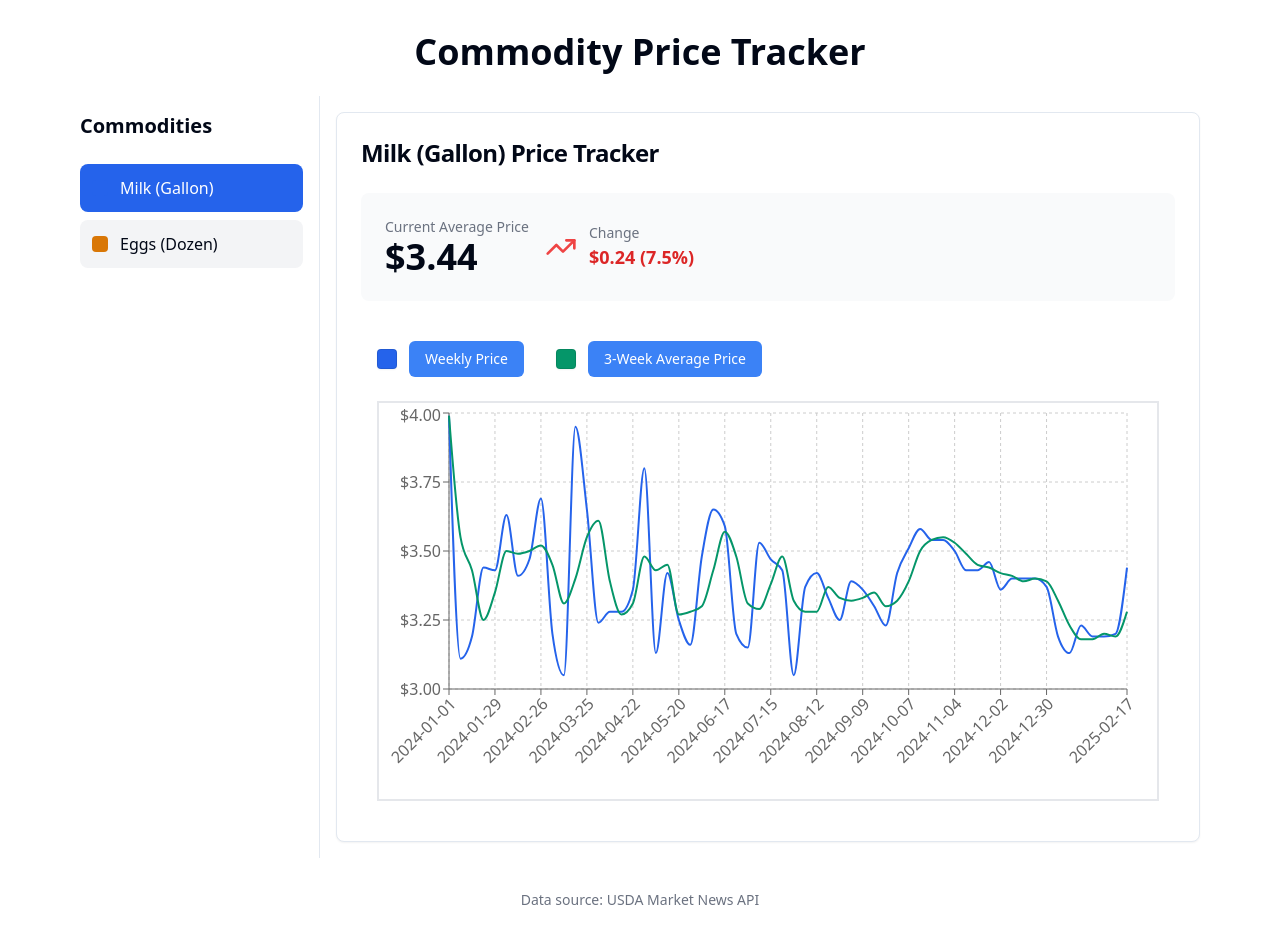
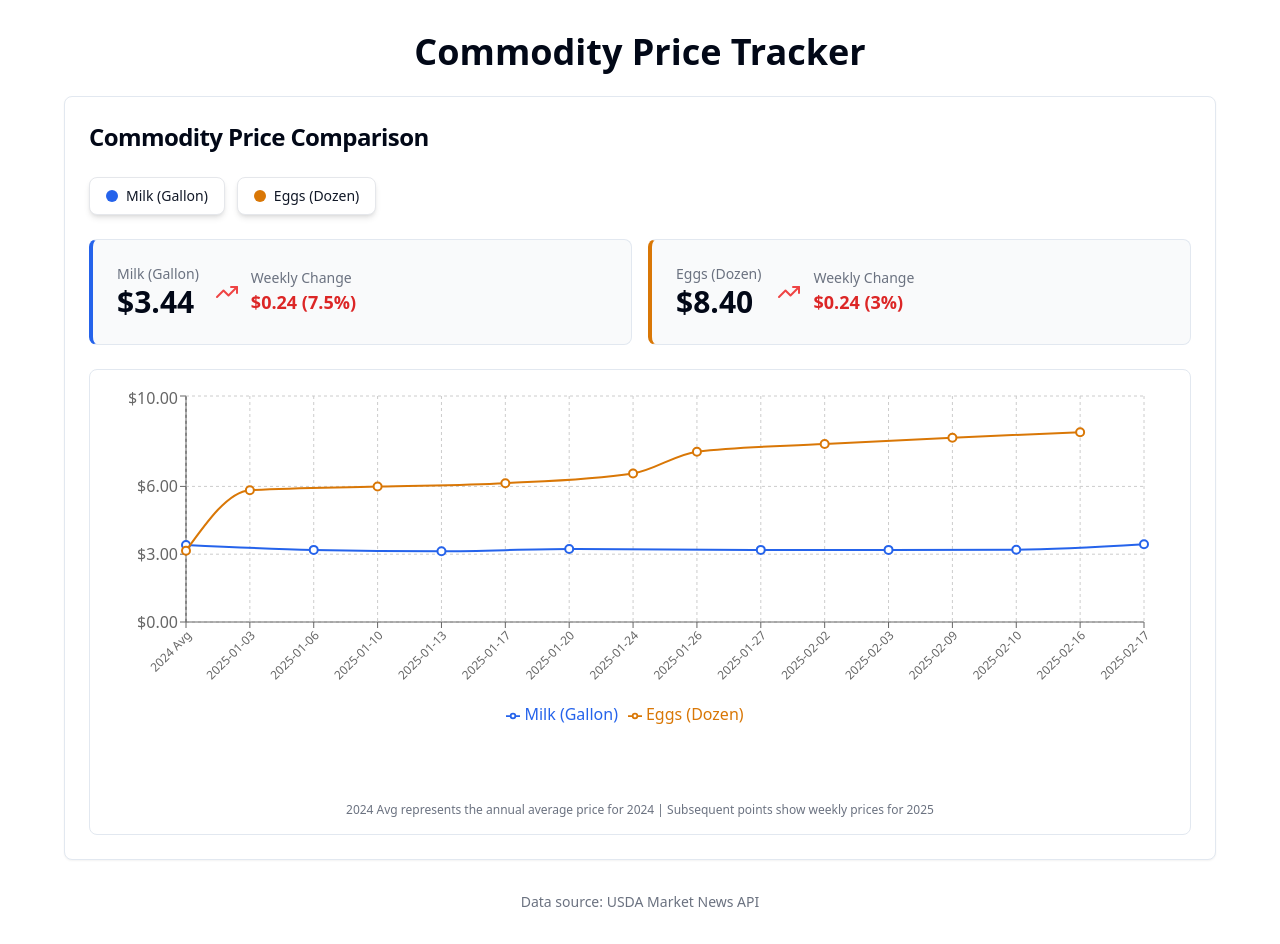
Before and after one commit to chodizzle/price-tracker, a Next.js app: page / in a window 1280 px wide. Built offline with nearby package versions, Linux system fonts and the light colour scheme.

Commit message:
Updated CPT to show 2 Prices w/ Lines

```diff
--- a/src/components/CommodityPriceTracker.js
+++ b/src/components/CommodityPriceTracker.js
@@ -1,97 +1,215 @@
 'use client';
 
 import React, { useState, useEffect, useMemo } from 'react';
-import { LineChart, Line, XAxis, YAxis, CartesianGrid, Tooltip, ResponsiveContainer, Legend } from 'recharts';
+import { LineChart, Line, XAxis, YAxis, CartesianGrid, Tooltip, ResponsiveContainer, Legend, ReferenceLine } from 'recharts';
 import { Card, CardHeader, CardTitle, CardContent } from '@/components/ui/card';
 import { TrendingUp, TrendingDown, ChevronLeft, ChevronRight } from 'lucide-react';
 
-// Calculate rolling average
-function addRollingAverage(data, window = 3) {
-  if (!data || data.length === 0) return [];
+// Commodity display names and colors
+const COMMODITY_CONFIG = {
+  milk: {
+    name: 'Milk (Gallon)',
+    color: '#2563eb',      // blue-600
+  },
+  eggs: {
+    name: 'Eggs (Dozen)',
+    color: '#d97706',      // amber-600
+  },
+  bread: {
+    name: 'Bread (Loaf)',
+    color: '#9333ea',      // purple-600
+  },
+  chicken: {
+    name: 'Chicken (lb)',
+    color: '#dc2626',      // red-600
+  }
+};
 
-  return data.map((item, index) => {
-    const priceWindow = data
-      .slice(Math.max(0, index - window + 1), index + 1)
-      .map(d => d.price);
-
-    const average = priceWindow.reduce((sum, price) => sum + price, 0) / priceWindow.length;
-
-    return {
-      ...item,
-      rollingAvg: Number(average.toFixed(2))
-    };
-  });
-}
-
+// Custom tooltip showing all visible commodities
 const CustomTooltip = ({ active, payload, label, visibleLines }) => {
-  if (!active || !payload?.[0]) return null;
+  if (!active || !payload || payload.length === 0) return null;
 
   return (
     <div className="bg-white p-3 border rounded shadow-lg">
       <p className="font-semibold">{label}</p>
-      {visibleLines.weeklyPrice && payload[0] && (
-        <p className="text-blue-600">
-          Price: ${Number(payload[0].value).toFixed(2)}
+      {payload.map((entry, index) => {
+        // Only show commodities that are visible
+        const commodity = entry.dataKey.split('-')[0];
+        if (!visibleLines[commodity]) return null;
+
+        return (
+          <p
+            key={index}
+            style={{ color: COMMODITY_CONFIG[commodity]?.color || '#333' }}
+            className="font-medium"
+          >
+            {COMMODITY_CONFIG[commodity]?.name || commodity}: ${Number(entry.value).toFixed(2)}
           </p>
-      )}
-      {visibleLines.rollingAverage && payload[1] && (
-        <p className="text-emerald-600">
-          3-Week Avg: ${Number(payload[1].value).toFixed(2)}
-        </p>
-      )}
+        );
+      })}
     </div>
   );
 };
+
+// Prepare data to include annual average and regular price points
+function prepareChartData(commoditiesData) {
+  const allData = {};
+  let dates = new Set();
+
+  // First, collect all unique dates and prepare annual averages
+  Object.keys(commoditiesData).forEach(commodity => {
+    if (!commoditiesData[commodity]?.data) return;
+
+    // Add annual average data point if available
+    if (commoditiesData[commodity]?.metadata?.baseline?.['2024']?.annualMean) {
+      const annualAvg = {
+        date: '2024 Avg',
+        [`${commodity}-price`]: commoditiesData[commodity].metadata.baseline['2024'].annualMean
+      };
+
+      allData['2024 Avg'] = {
+        ...(allData['2024 Avg'] || {}),
+        ...annualAvg
+      };
+
+      dates.add('2024 Avg');
+    }
+
+    // Add regular price points
+    commoditiesData[commodity].data.forEach(point => {
+      if (point.date.startsWith('2025')) { // Only include 2025 data
+        dates.add(point.date);
+        allData[point.date] = {
+          ...(allData[point.date] || {}),
+          [`${commodity}-price`]: point.price
+        };
+      }
+    });
+  });
+
+  // Convert the collected data to an array and sort by date
+  const sortedDates = Array.from(dates).sort((a, b) => {
+    if (a === '2024 Avg') return -1;
+    if (b === '2024 Avg') return 1;
+    return new Date(a) - new Date(b);
+  });
+
+  // Create the chart data with connected points
+  const chartData = sortedDates.map(date => ({
+    date,
+    ...allData[date]
+  }));
+
+  // Ensure we have consistent property names across all data points
+  const allProperties = new Set();
+
+  // Find all property names
+  chartData.forEach(point => {
+    Object.keys(point).forEach(key => {
+      if (key !== 'date') {
+        allProperties.add(key);
+      }
+    });
+  });
+
+  // Make sure all data points have all properties (even if null)
+  // This helps Recharts connect the lines properly
+  return chartData.map(point => {
+    const result = { ...point };
+
+    allProperties.forEach(prop => {
+      if (!(prop in point)) {
+        result[prop] = null;
+      }
+    });
+
+    return result;
+  });
+}
+
+// Find min and max values for y-axis
+function getYDomain(chartData, visibleLines) {
+  let min = Infinity;
+  let max = -Infinity;
+
+  chartData.forEach(point => {
+    Object.keys(point).forEach(key => {
+      if (key === 'date') return;
+
+      const commodity = key.split('-')[0];
+      if (!visibleLines[commodity]) return;
+
+      if (point[key] < min) min = point[key];
+      if (point[key] > max) max = point[key];
+    });
+  });
+
+  // Add some padding
+  min = min === Infinity ? 0 : Math.floor(min * 0.9);
+  max = max === -Infinity ? 10 : Math.ceil(max * 1.1);
+
+  return [min, max];
+}
 
 // Main component
 export default function CommodityPriceTracker() {
   // State for all commodities data
   const [commoditiesData, setCommoditiesData] = useState({
     milk: { loading: true, data: [], error: null, latestPrice: null, priceChange: null },
-    eggs: { loading: true, data: [], error: null, latestPrice: null, priceChange: null },
-    bread: { loading: true, data: [], error: null, latestPrice: null, priceChange: null },
-    chicken: { loading: true, data: [], error: null, latestPrice: null, priceChange: null }
+    eggs: { loading: true, data: [], error: null, latestPrice: null, priceChange: null }
   });
 
-  const [selectedCommodity, setSelectedCommodity] = useState('milk');
   const [visibleLines, setVisibleLines] = useState({
-    weeklyPrice: true,
-    rollingAverage: true
+    milk: true,
+    eggs: true
   });
 
-  // Mobile sidebar state
-  const [sidebarOpen, setSidebarOpen] = useState(false);
+  // Calculate the latest stats for each commodity
+  const commodityStats = useMemo(() => {
+    const stats = {};
 
-  // Commodity display names and colors
-  const COMMODITY_CONFIG = {
-    milk: {
-      name: 'Milk (Gallon)',
-      colors: {
-        price: '#2563eb',        // blue-600
-        average: '#059669'       // emerald-600
+    Object.keys(commoditiesData).forEach(commodity => {
+      const data = commoditiesData[commodity]?.data || [];
+      if (data.length >= 2) {
+        const latest = data[data.length - 1];
+        const previous = data[data.length - 2];
+        stats[commodity] = {
+          latestPrice: latest.price,
+          priceChange: {
+            amount: (latest.price - previous.price).toFixed(2),
+            percentage: ((latest.price - previous.price) / previous.price * 100).toFixed(1)
           }
-    },
-    eggs: {
-      name: 'Eggs (Dozen)',
-      colors: {
-        price: '#d97706',        // amber-600
-        average: '#db2777'       // pink-600
+        };
       }
-    },
-    bread: {
-      name: 'Bread (Loaf)',
-      colors: {
-        price: '#9333ea',        // purple-600
-        average: '#65a30d'       // lime-600
-      }
-    },
-    chicken: {
-      name: 'Chicken (lb)',
-      colors: {
-        price: '#dc2626',        // red-600
-        average: '#0891b2'       // cyan-600
-      }
-    }
+    });
+
+    return stats;
+  }, [commoditiesData]);
+
+  // Prepare chart data with 2024 average and 2025 weekly prices
+  const chartData = useMemo(() => {
+    return prepareChartData(commoditiesData);
+  }, [commoditiesData]);
+
+  // Calculate Y-axis domain based on visible lines
+  const yDomain = useMemo(() => {
+    return getYDomain(chartData, visibleLines);
+  }, [chartData, visibleLines]);
+
+  // Available commodities (those with data)
+  const availableCommodities = useMemo(() => {
+    return Object.keys(commoditiesData).filter(commodity =>
+      !commoditiesData[commodity].loading &&
+      commoditiesData[commodity].data?.length > 0
+    );
+  }, [commoditiesData]);
+
+  // Handle toggling line visibility
+  const handleToggleLine = (commodity) => {
+    setVisibleLines(prev => ({
+      ...prev,
+      [commodity]: !prev[commodity]
+    }));
   };
 
   // Fetch data from our local API
@@ -115,28 +233,14 @@ export default function CommodityPriceTracker() {
       Object.keys(result.data).forEach(commodity => {
         if (!result.data[commodity]?.prices) return;
 
-        // Add rolling average to the price data
-        const prices = addRollingAverage(result.data[commodity].prices);
-
-        let latestPrice = null;
-        let priceChange = null;
-
-        if (prices.length >= 2) {
-          const latest = prices[prices.length - 1];
-          const previous = prices[prices.length - 2];
-          latestPrice = latest.price;
-          priceChange = {
-            amount: (latest.price - previous.price).toFixed(2),
-            percentage: ((latest.price - previous.price) / previous.price * 100).toFixed(1)
-          };
-        }
+        const prices = result.data[commodity].prices.sort((a, b) =>
+          new Date(a.date) - new Date(b.date)
+        );
 
         processedData[commodity] = {
           loading: false,
           data: prices,
           error: null,
-          latestPrice,
-          priceChange,
           metadata: result.data[commodity].metadata
         };
       });
@@ -163,110 +267,84 @@ export default function CommodityPriceTracker() {
     }
   };
 
-  // Handle toggling line visibility
-  const handleToggleLine = (line, forcedState) => {
-    setVisibleLines(prev => ({
-      ...prev,
-      [line]: forcedState !== undefined ? forcedState : !prev[line]
-    }));
-  };
-
-  // Handle changing selected commodity
-  const handleCommodityChange = (commodity) => {
-    setSelectedCommodity(commodity);
-    setSidebarOpen(false); // Close sidebar on mobile after selection
-  };
-
-  // Get current commodity data
-  const currentData = commoditiesData[selectedCommodity] || { loading: true, data: [], error: null };
-
-  // Available commodities (those with data)
-  const availableCommodities = useMemo(() => {
-    return Object.keys(commoditiesData).filter(commodity =>
-      !commoditiesData[commodity].loading &&
-      commoditiesData[commodity].data?.length > 0
-    );
-  }, [commoditiesData]);
-
   // Fetch data on component mount
   useEffect(() => {
     fetchData();
   }, []);
 
   return (
-    <div className="relative flex flex-col md:flex-row w-full max-w-6xl mx-auto">
-      {/* Mobile toggle for sidebar */}
-      <button
-        className="absolute top-4 left-4 p-2 z-20 rounded-full bg-white shadow-md md:hidden"
-        onClick={() => setSidebarOpen(!sidebarOpen)}
-      >
-        {sidebarOpen ? <ChevronLeft size={20} /> : <ChevronRight size={20} />}
-      </button>
-
-      {/* Sidebar for commodity selection */}
-      <div className={`fixed inset-y-0 left-0 w-64 bg-white border-r shadow-lg transform transition-transform duration-300 ease-in-out z-10
-                      ${sidebarOpen ? 'translate-x-0' : '-translate-x-full'}
-                      md:relative md:translate-x-0 md:w-64 md:shadow-none`}>
-        <div className="p-4 space-y-6">
-          <h2 className="text-xl font-bold">Commodities</h2>
-          <div className="space-y-2">
-            {availableCommodities.map(commodity => (
-              <button
-                key={commodity}
-                onClick={() => handleCommodityChange(commodity)}
-                className={`w-full p-3 text-left rounded-lg flex items-center gap-3 transition-colors
-                  ${selectedCommodity === commodity
-                    ? 'bg-blue-600 text-white'
-                    : 'bg-gray-100 hover:bg-gray-200'}`}
-              >
-                <div
-                  className="w-4 h-4 rounded-sm"
-                  style={{ backgroundColor: COMMODITY_CONFIG[commodity]?.colors.price || '#333' }}
-                />
-                <span>{COMMODITY_CONFIG[commodity]?.name || commodity}</span>
-              </button>
-            ))}
-          </div>
-        </div>
-      </div>
-
-      {/* Main content */}
-      <div className="flex-1 p-4">
+    <div className="relative w-full max-w-6xl mx-auto">
       <Card className="w-full">
         <CardHeader>
           <CardTitle className="text-2xl font-bold">
-              {COMMODITY_CONFIG[selectedCommodity]?.name || selectedCommodity} Price Tracker
+            Commodity Price Comparison
           </CardTitle>
         </CardHeader>
         <CardContent>
           <div className="grid gap-6">
-              {/* Stats Panel - only show when data is loaded */}
-              {currentData.latestPrice && (
-                <div className="flex items-center gap-4 p-6 bg-gray-50 rounded-lg">
+            {/* Toggle controls for each commodity */}
+            <div className="flex flex-wrap gap-3">
+              {availableCommodities.map(commodity => (
+                <button
+                  key={commodity}
+                  onClick={() => handleToggleLine(commodity)}
+                  className={`flex items-center gap-2 px-4 py-2 rounded-lg transition-colors
+                    ${visibleLines[commodity]
+                      ? 'bg-white shadow-md border border-gray-200'
+                      : 'bg-gray-100 hover:bg-gray-200'
+                    }`}
+                >
+                  <div
+                    className="w-3 h-3 rounded-full"
+                    style={{ backgroundColor: COMMODITY_CONFIG[commodity]?.color || '#333' }}
+                  />
+                  <span className={`font-medium text-sm
+                    ${visibleLines[commodity] ? 'text-gray-900' : 'text-gray-600'}
+                  `}>
+                    {COMMODITY_CONFIG[commodity]?.name || commodity}
+                  </span>
+                </button>
+              ))}
+            </div>
+
+            {/* Stats Cards for each visible commodity */}
+            <div className="grid grid-cols-1 md:grid-cols-2 gap-4">
+              {availableCommodities.map(commodity => {
+                if (!visibleLines[commodity] || !commodityStats[commodity]) return null;
+
+                const stats = commodityStats[commodity];
+                return (
+                  <div
+                    key={commodity}
+                    className="flex items-center gap-4 p-6 bg-gray-50 rounded-lg border"
+                    style={{ borderLeftColor: COMMODITY_CONFIG[commodity]?.color || '#333', borderLeftWidth: '4px' }}
+                  >
                     <div>
-                    <p className="text-sm text-gray-500">Current Average Price</p>
-                    <p className="text-4xl font-bold">${currentData.latestPrice?.toFixed(2)}</p>
+                      <p className="text-sm text-gray-500">{COMMODITY_CONFIG[commodity]?.name || commodity}</p>
+                      <p className="text-3xl font-bold">${stats.latestPrice?.toFixed(2)}</p>
                     </div>
-                  {currentData.priceChange && (
+                    {stats.priceChange && (
                       <div className="flex items-center gap-3">
-                      {parseFloat(currentData.priceChange.amount) > 0 ? (
-                        <TrendingUp className="text-red-500 h-8 w-8" />
+                        {parseFloat(stats.priceChange.amount) > 0 ? (
+                          <TrendingUp className="text-red-500 h-6 w-6" />
                         ) : (
-                        <TrendingDown className="text-green-500 h-8 w-8" />
+                          <TrendingDown className="text-green-500 h-6 w-6" />
                         )}
                         <div>
-                        <p className="text-sm text-gray-500">Change</p>
-                        <p className={`text-lg font-semibold ${parseFloat(currentData.priceChange.amount) > 0 ? "text-red-600" : "text-green-600"}`}>
-                          ${Math.abs(currentData.priceChange.amount)} ({Math.abs(currentData.priceChange.percentage)}%)
+                          <p className="text-sm text-gray-500">Weekly Change</p>
+                          <p className={`text-lg font-semibold ${parseFloat(stats.priceChange.amount) > 0 ? "text-red-600" : "text-green-600"}`}>
+                            ${Math.abs(stats.priceChange.amount)} ({Math.abs(stats.priceChange.percentage)}%)
                           </p>
                         </div>
                       </div>
                     )}
                   </div>
-              )}
+                );
+              })}
+            </div>
 
             {/* Loading State */}
-              {currentData.loading && (
+            {Object.values(commoditiesData).some(c => c.loading) && (
               <div className="text-center py-12">
                 <div className="inline-block h-8 w-8 animate-spin rounded-full border-4 border-solid border-blue-600 border-e-transparent"></div>
                 <p className="mt-4">Loading price data...</p>
@@ -274,9 +352,9 @@ export default function CommodityPriceTracker() {
             )}
 
             {/* Error State */}
-              {currentData.error && (
+            {Object.values(commoditiesData).some(c => c.error) && (
               <div className="text-red-600 p-4 bg-red-50 border border-red-200 rounded-lg">
-                  <p>Error: {currentData.error}</p>
+                <p>Error loading price data</p>
                 <button
                   onClick={fetchData}
                   className="mt-2 px-4 py-2 bg-red-600 text-white rounded-md hover:bg-red-700"
@@ -287,100 +365,68 @@ export default function CommodityPriceTracker() {
             )}
 
             {/* Price Chart */}
-              {!currentData.loading && !currentData.error && currentData.data?.length > 0 && (
-                <div className="bg-white p-4 rounded-lg">
-                  <div className="flex gap-8 mb-6">
-                    <div className="flex items-center gap-3">
-                      <div
-                        className="w-5 h-5 rounded-sm shadow-sm"
-                        style={{
-                          backgroundColor: COMMODITY_CONFIG[selectedCommodity]?.colors.price || '#333',
-                          border: '1px solid rgba(0,0,0,0.1)'
-                        }}
-                      />
-                      <button
-                        onClick={() => handleToggleLine('weeklyPrice')}
-                        className={`px-4 py-2 rounded-md text-sm font-medium transition-colors
-                          ${visibleLines.weeklyPrice
-                            ? 'bg-blue-500 text-white hover:bg-blue-600'
-                            : 'bg-white text-gray-700 border border-gray-300 hover:bg-gray-50'
-                          }`}
+            {availableCommodities.length > 0 && chartData.length > 0 && (
+              <div className="bg-white p-4 rounded-lg border">
+                <div style={{ width: '100%', height: 400 }}>
+                  <ResponsiveContainer>
+                    <LineChart
+                      data={chartData}
+                      margin={{ top: 10, right: 30, left: 10, bottom: 60 }}
+                      connectNulls={true}
                     >
-                        Weekly Price
-                      </button>
-                    </div>
-
-                    <div className="flex items-center gap-3">
-                      <div
-                        className="w-5 h-5 rounded-sm shadow-sm"
-                        style={{
-                          backgroundColor: COMMODITY_CONFIG[selectedCommodity]?.colors.average || '#333',
-                          border: '1px solid rgba(0,0,0,0.1)'
-                        }}
-                      />
-                      <button
-                        onClick={() => handleToggleLine('rollingAverage')}
-                        className={`px-4 py-2 rounded-md text-sm font-medium transition-colors
-                          ${visibleLines.rollingAverage
-                            ? 'bg-blue-500 text-white hover:bg-blue-600'
-                            : 'bg-white text-gray-700 border border-gray-300 hover:bg-gray-50'
-                          }`}
-                      >
-                        3-Week Average Price
-                      </button>
-                    </div>
-                  </div>
-
-                  <div style={{ width: '100%', height: 400, border: '2px solid #e5e7eb' }}>
-                    <ResponsiveContainer>
-                      <LineChart data={currentData.data} margin={{ top: 10, right: 30, left: 10, bottom: 30 }}>
                       <CartesianGrid strokeDasharray="3 3" />
                       <XAxis
                         dataKey="date"
                         angle={-45}
                         textAnchor="end"
                         height={80}
-                          interval="preserveStartEnd"
+                        tick={{ fontSize: 12 }}
                       />
                       <YAxis
-                          domain={['auto', 'auto']}
+                        domain={yDomain}
                         tickFormatter={(value) => `$${value.toFixed(2)}`}
+                        width={70}
                       />
                       <Tooltip content={(props) => <CustomTooltip {...props} visibleLines={visibleLines} />} />
-                        {visibleLines.weeklyPrice && (
+                      <Legend />
+                      <ReferenceLine x="2024 Avg" stroke="#666" strokeDasharray="3 3" />
+
+                      {/* Render a line for each commodity */}
+                      {availableCommodities.map(commodity => (
                         <Line
+                          key={commodity}
                           type="monotone"
-                            dataKey="price"
-                            stroke={COMMODITY_CONFIG[selectedCommodity]?.colors.price || '#2563eb'}
+                          dataKey={`${commodity}-price`}
+                          name={COMMODITY_CONFIG[commodity]?.name || commodity}
+                          stroke={COMMODITY_CONFIG[commodity]?.color || '#333'}
                           strokeWidth={2}
-                            dot={false}
+                          connectNulls={true}
+                          activeDot={{ r: 6 }}
+                          dot={{ r: 4 }}
+                          hide={!visibleLines[commodity]} // Hide instead of conditionally rendering
                         />
-                        )}
-                        {visibleLines.rollingAverage && (
-                          <Line
-                            type="monotone"
-                            dataKey="rollingAvg"
-                            stroke={COMMODITY_CONFIG[selectedCommodity]?.colors.average || '#059669'}
-                            strokeWidth={2}
-                            dot={false}
-                          />
-                        )}
+                      ))}
                     </LineChart>
                   </ResponsiveContainer>
+                </div>
+
+                <div className="mt-4 text-xs text-gray-500 text-center">
+                  <p>2024 Avg represents the annual average price for 2024 | Subsequent points show weekly prices for 2025</p>
                 </div>
               </div>
             )}
 
             {/* No Data State */}
-              {!currentData.loading && !currentData.error && (!currentData.data || currentData.data.length === 0) && (
+            {!Object.values(commoditiesData).some(c => c.loading) &&
+             !Object.values(commoditiesData).some(c => c.error) &&
+             availableCommodities.length === 0 && (
               <div className="text-center py-12">
-                  <p className="text-gray-500">No price data available for {COMMODITY_CONFIG[selectedCommodity]?.name || selectedCommodity}.</p>
+                <p className="text-gray-500">No price data available.</p>
               </div>
             )}
           </div>
         </CardContent>
       </Card>
     </div>
-    </div>
   );
 }
```
Lines whose indentation alone changed are shown as unchanged.
